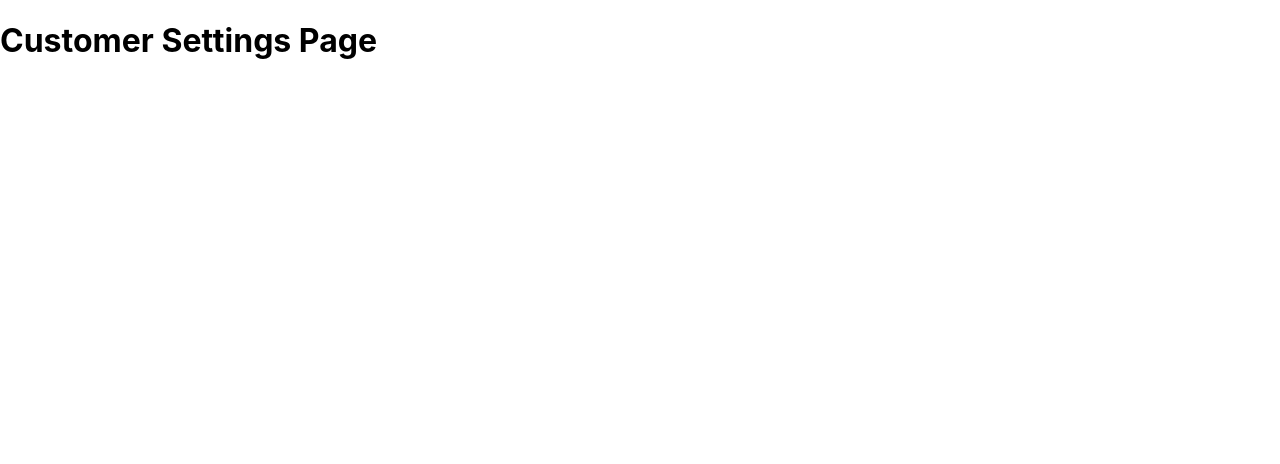
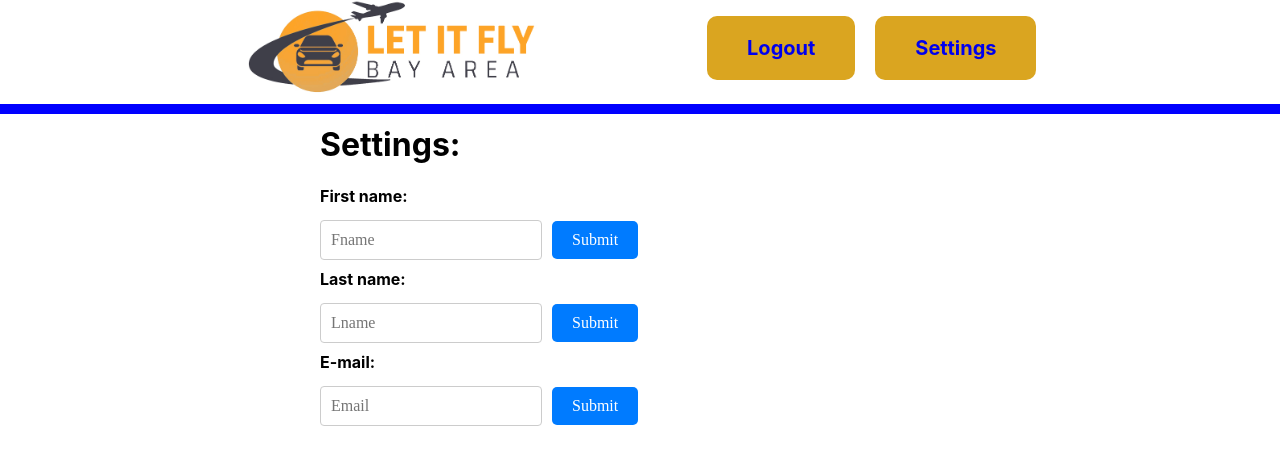
Before and after one commit to quanghuyle3/LetItFly, a React (Create React App) app in the folder frontend/: page /customer/settings in a window 1280 px wide. Shown: the top 464 px of the page. Built offline with nearby package versions, Linux system fonts and the light colour scheme; no server answers.

Commit message:
started settings page

```diff
--- a/frontend/src/components/Header.js
+++ b/frontend/src/components/Header.js
@@ -16,7 +16,7 @@ function Header() {
           />
         </Link>
         <ul className="navbar-home">
-          <Link to={"/register"}>
+          <Link to={"/customer/settings"}>
             <li>Settings</li>
           </Link>
           <Link to={"/"}>
--- /dev/null
+++ b/frontend/src/components/Settings.js
@@ -0,0 +1,35 @@
+import "../css/Settings.css";
+import { Fragment, useEffect } from "react";
+
+function Settings() {
+    /*useEffect(() => {
+        fetch("http://localhost:8080/api/findUserByEmail?email=driveraccount3@gmail.com", {
+        headers: { "Content-Type": "application/json" },
+        mode: 'no-cors'
+    }).then((response) => {response.json()})
+    }, [])*/
+
+    fetch("http://localhost:8080/api/findUserByEmail?email=driveraccount3@gmail.com", {
+        headers: { "Content-Type": "application/json" },
+        mode: 'no-cors'
+    }).then((response) => {response.json()})
+    return (
+        <Fragment>
+            <div class="row">
+                <h1>Settings:</h1>
+                <label for="fname">First name: </label>
+                <input type="text" placeholder="Fname"></input>
+                <button type="submit">Submit</button>
+                <label for="lname">Last name: </label>
+                <input type="text" id="lname" placeholder="Lname"></input>
+                <button type="submit">Submit</button>
+                <label for="email">E-mail: </label>
+                <input type="text" id="email" placeholder="Email"></input>
+                <button type="submit">Submit</button>
+            </div>
+        </Fragment>
+    );
+
+}
+
+export default Settings;
--- /dev/null
+++ b/frontend/src/css/Settings.css
@@ -0,0 +1,22 @@
+label {
+    display: block;
+    margin-bottom: 5px;
+    font-weight: bold;
+}
+
+button {
+    background-color: #007bff;
+    color: white;
+    border: none;
+    padding: 10px 20px;
+    border-radius: 5px;
+}
+
+button:hover {
+    background-color: #0056b3;
+}
+
+.row{
+    width: 50%;
+    margin: 0 auto;
+}
--- a/frontend/src/pages/CustomerSettings.js
+++ b/frontend/src/pages/CustomerSettings.js
@@ -1,7 +1,14 @@
 import React from "react";
+import Settings from "../components/Settings";
+import Header from "../components/Header";
 
 function CustomerSettings() {
-  return <h1>Customer Settings Page</h1>;
+  return (
+    <>
+      <Header />
+      <Settings />
+    </>
+  );
 }
 
 export default CustomerSettings;
```
